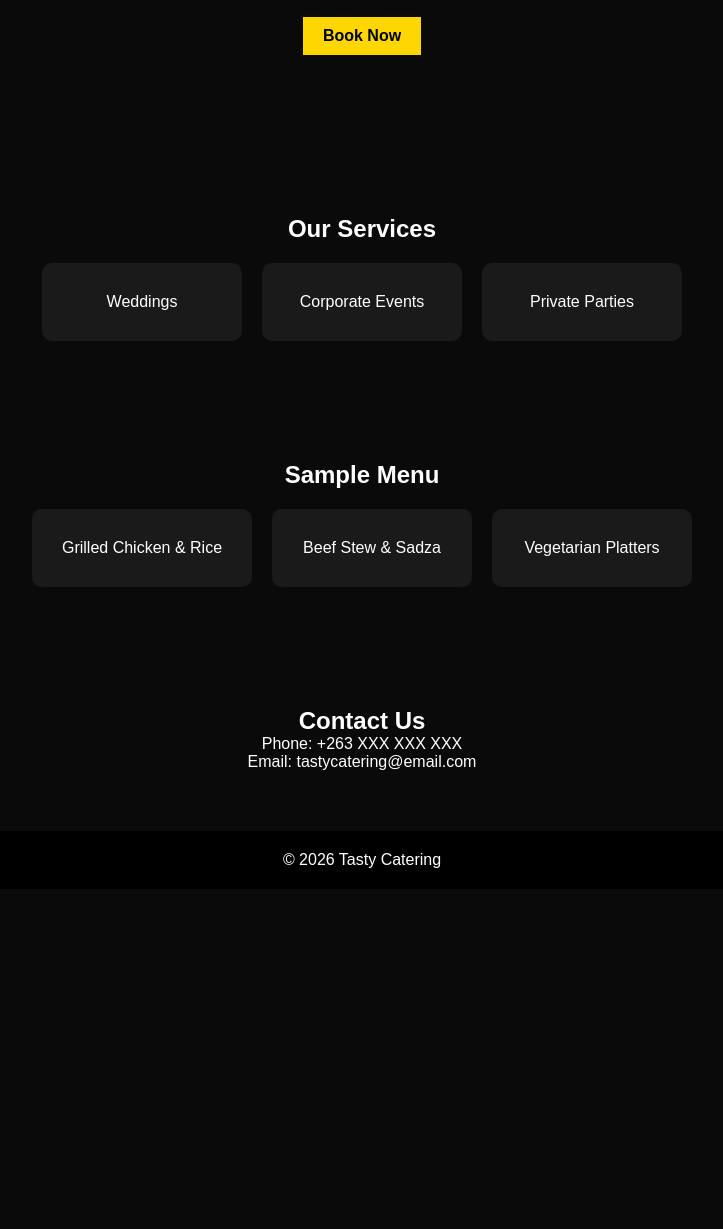
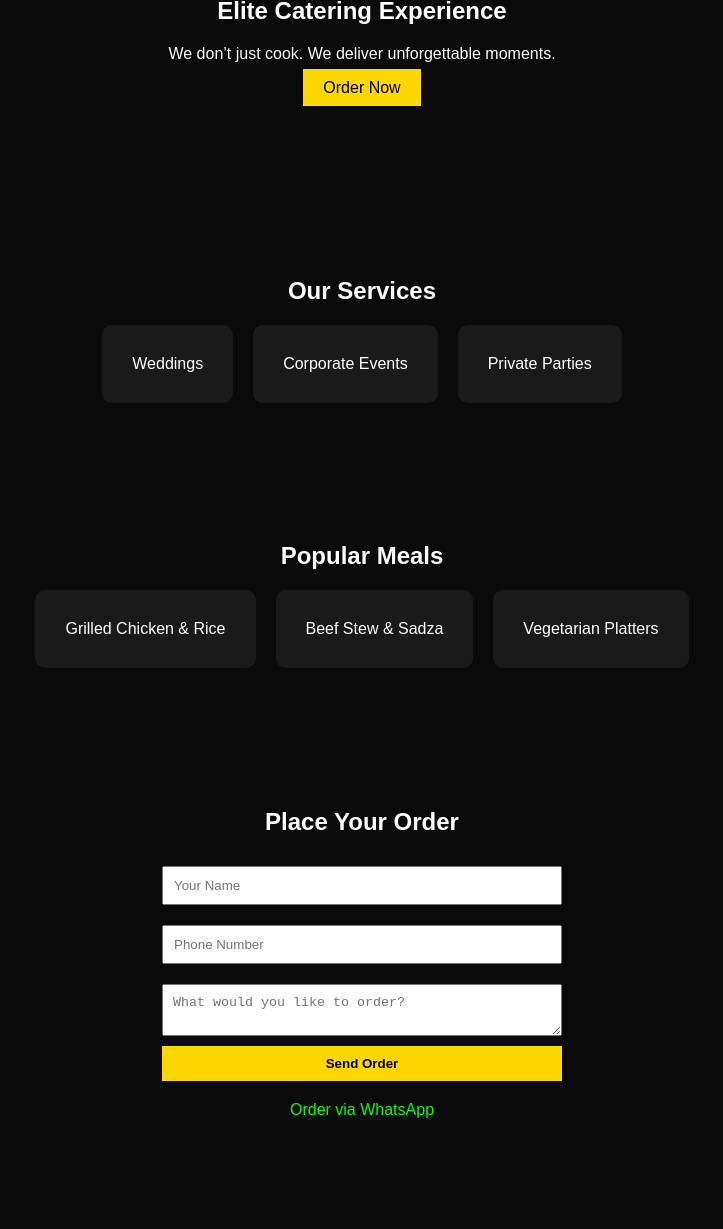
Before and after one commit to Bruteforce11/tastycatering.com, a plain HTML site: page index.html in a window 1280 px wide. Shown: the part 243-1472 px from the top of the page, without its empty margins (278-1001 px from the left). Before the commit the page ends 1132 px from the top, so only its background shows below. Drawn offline with Linux system fonts and the light colour scheme.

Commit message:
elite upgrade with order system

```diff
--- a/index.html
+++ b/index.html
@@ -13,14 +13,14 @@
     <nav>
         <a href="#services">Services</a>
         <a href="#menu">Menu</a>
-        <a href="#contact">Contact</a>
+        <a href="#order">Order</a>
     </nav>
 </header>
 
 <section class="hero">
-    <h2>Premium Catering Services</h2>
-    <p>Delicious food. Professional service. Unforgettable events.</p>
-    <a href="#contact" class="btn">Book Now</a>
+    <h2>Elite Catering Experience</h2>
+    <p>We don’t just cook. We deliver unforgettable moments.</p>
+    <a href="#order" class="btn">Order Now</a>
 </section>
 
 <section id="services">
@@ -33,7 +33,7 @@
 </section>
 
 <section id="menu">
-    <h2>Sample Menu</h2>
+    <h2>Popular Meals</h2>
     <div class="grid">
         <div class="card">Grilled Chicken & Rice</div>
         <div class="card">Beef Stew & Sadza</div>
@@ -41,10 +41,22 @@
     </div>
 </section>
 
-<section id="contact">
-    <h2>Contact Us</h2>
-    <p>Phone: +263 XXX XXX XXX</p>
-    <p>Email: tastycatering@email.com</p>
+<section id="order">
+    <h2>Place Your Order</h2>
+
+    <!-- EMAIL FORM -->
+    <form action="https://formsubmit.co/breitmakwati06@gmail.com" method="POST">
+        <input type="text" name="name" placeholder="Your Name" required>
+        <input type="tel" name="phone" placeholder="Phone Number" required>
+        <textarea name="order" placeholder="What would you like to order?" required></textarea>
+
+        <button type="submit">Send Order</button>
+    </form>
+
+    <!-- WHATSAPP BUTTON -->
+    <a class="whatsapp" href="https://wa.me/+263772854507" target="_blank">
+        Order via WhatsApp
+    </a>
 </section>
 
 <footer>
--- a/style.css
+++ b/style.css
@@ -1,11 +1,6 @@
-* {
+body {
     margin: 0;
-    padding: 0;
-    box-sizing: border-box;
     font-family: Arial, sans-serif;
-}
-
-body {
     background: #0a0a0a;
     color: white;
 }
@@ -13,7 +8,7 @@ body {
 header {
     display: flex;
     justify-content: space-between;
-    padding: 20px 50px;
+    padding: 20px;
     background: black;
 }
 
@@ -28,18 +23,24 @@ header a {
     padding: 100px 20px;
 }
 
-.hero h2 {
-    font-size: 2.5rem;
+.btn {
+    background: gold;
+    padding: 10px 20px;
+    color: black;
+    text-decoration: none;
 }
 
-.btn {
-    display: inline-block;
-    margin-top: 20px;
-    padding: 10px 20px;
-    background: gold;
-    color: black;
-    text-decoration: none;
-    font-weight: bold;
+.grid {
+    display: flex;
+    gap: 20px;
+    justify-content: center;
+    flex-wrap: wrap;
+}
+
+.card {
+    background: #1a1a1a;
+    padding: 30px;
+    border-radius: 10px;
 }
 
 section {
@@ -47,22 +48,28 @@ section {
     text-align: center;
 }
 
-.grid {
+form {
     display: flex;
-    justify-content: center;
-    gap: 20px;
-    margin-top: 20px;
-    flex-wrap: wrap;
+    flex-direction: column;
+    max-width: 400px;
+    margin: auto;
 }
 
-.card {
-    background: #1a1a1a;
-    padding: 30px;
-    border-radius: 10px;
-    min-width: 200px;
+form input, form textarea {
+    margin: 10px 0;
+    padding: 10px;
 }
-footer {
-    text-align: center;
-    padding: 20px;
-    background: black;
+
+button {
+    background: gold;
+    border: none;
+    padding: 10px;
+    font-weight: bold;
 }
+
+.whatsapp {
+    display: inline-block;
+    margin-top: 20px;
+    color: lime;
+    text-decoration: none;
+}
```
